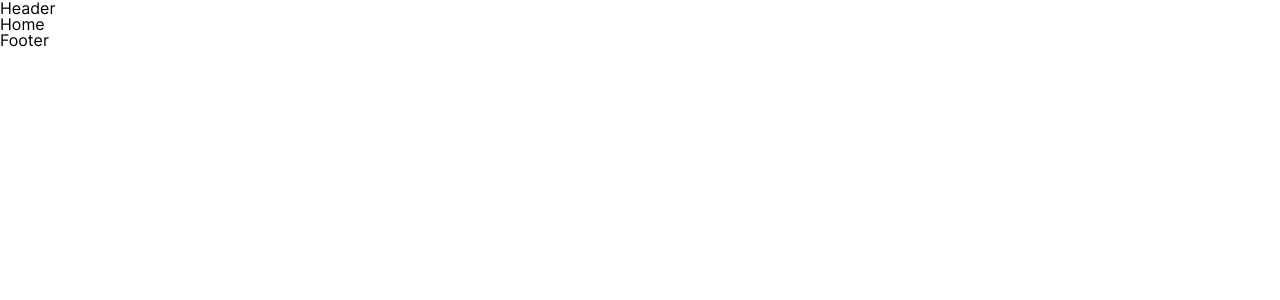
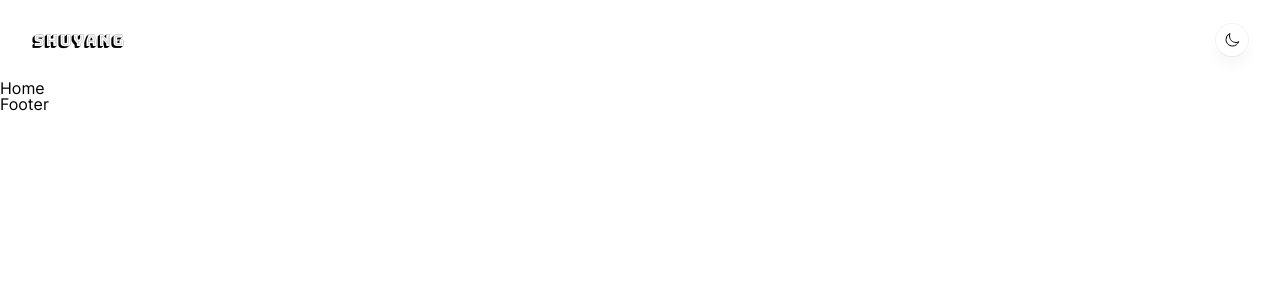
Before and after one commit to shuyang0129/woe-blog, a Next.js app: page / in a window 1280 px wide. Shown: the top 300 px of the page. Built offline with nearby package versions, Linux system fonts and the light colour scheme.

Commit message:
feat: create basic layout of header

```diff
--- /dev/null
+++ b/src/components/DarkModeToggler.tsx
@@ -0,0 +1,17 @@
+import React, { memo } from 'react'
+import { MoonIcon, SunIcon } from '@heroicons/react/24/outline'
+
+function DarkModeToggler() {
+  return (
+    <button
+      type="button"
+      // dark:bg-zinc-800/90 dark:ring-white/10 dark:hover:ring-white/20
+      className="group rounded-full bg-white/90 p-2 shadow-lg shadow-zinc-800/5 ring-1 ring-zinc-900/5 backdrop-blur transition"
+    >
+      <MoonIcon className="h-4 w-4 stroke-warm-gray-800" aria-hidden="true" />
+      {/* <SunIcon className="h-5 w-5 fill-warm-gray-800" aria-hidden="true" /> */}
+    </button>
+  )
+}
+
+export default memo(DarkModeToggler)
--- a/src/components/Header.tsx
+++ b/src/components/Header.tsx
@@ -1,7 +1,18 @@
-import React, { memo } from 'react'
+import localFont from 'next/font/local'
+import React, { memo, useState } from 'react'
 
+import DarkModeToggler from './DarkModeToggler'
+
+const logo = localFont({ src: '../pages/fonts/Bungee_Shade/BungeeShade-Regular.ttf' })
 function Header() {
-  return <div>Header</div>
+  return (
+    <header className="bg-white flex items-center justify-center p-6 lg:px-8">
+      <div className="flex-1 flex items-center justify-between max-w-7xl">
+        <h2 className={`${logo.className}`}>ShuYang</h2>
+        <DarkModeToggler />
+      </div>
+    </header>
+  )
 }
 
 export default memo(Header)
```
Also changed, not shown: src/pages/fonts/Bungee_Shade/BungeeShade-Regular.ttf (added).
